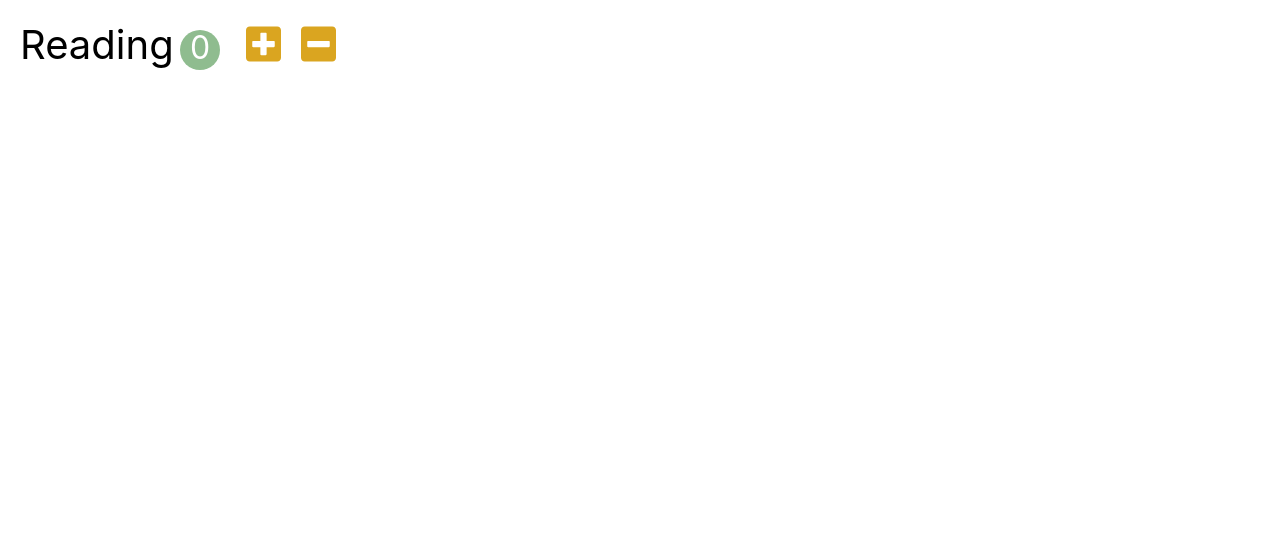
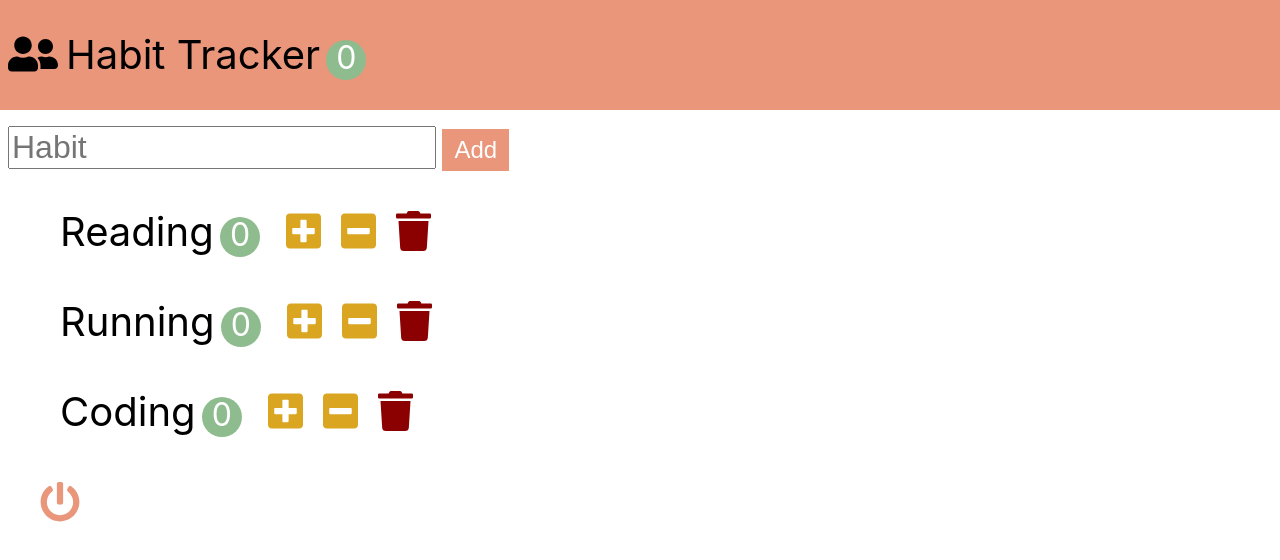
Before and after one commit to soomin9106/React, a React (Create React App) app in the folder Habit-Tracker/habit-tracker/: page / in a window 1280 px wide. Shown: the top 560 px of the page. Built offline with nearby package versions, Linux system fonts and the light colour scheme.

Commit message:
React : 최종배포

```diff
--- a/Habit-Tracker/habit-tracker/src/index.js
+++ b/Habit-Tracker/habit-tracker/src/index.js
@@ -8,7 +8,7 @@ import SimpleHabit from './components/simpleHabit'
 
 ReactDOM.render(
   <React.StrictMode>
-    <SimpleHabit />
+    <App />
   </React.StrictMode>,
   document.getElementById('root')
 );
```
